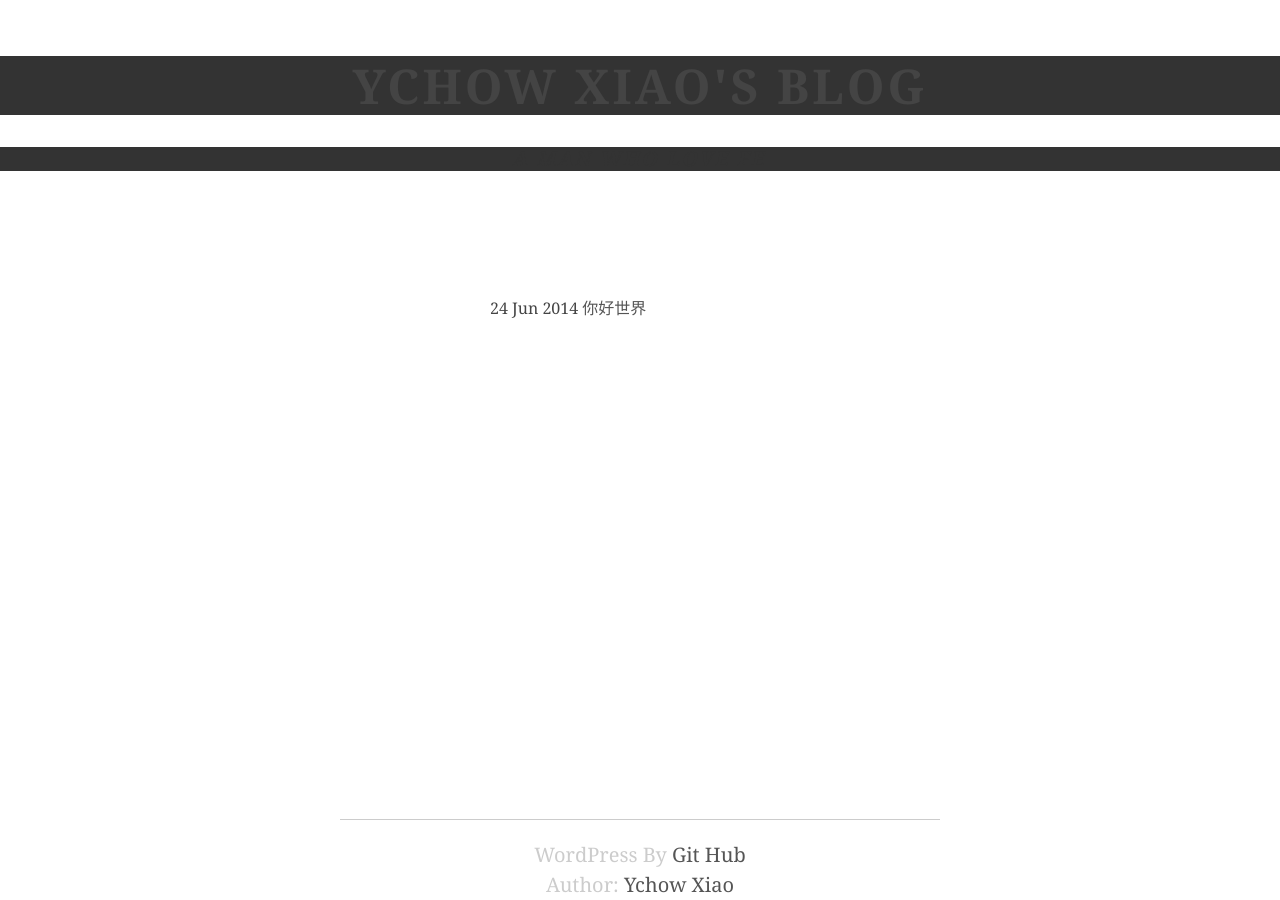
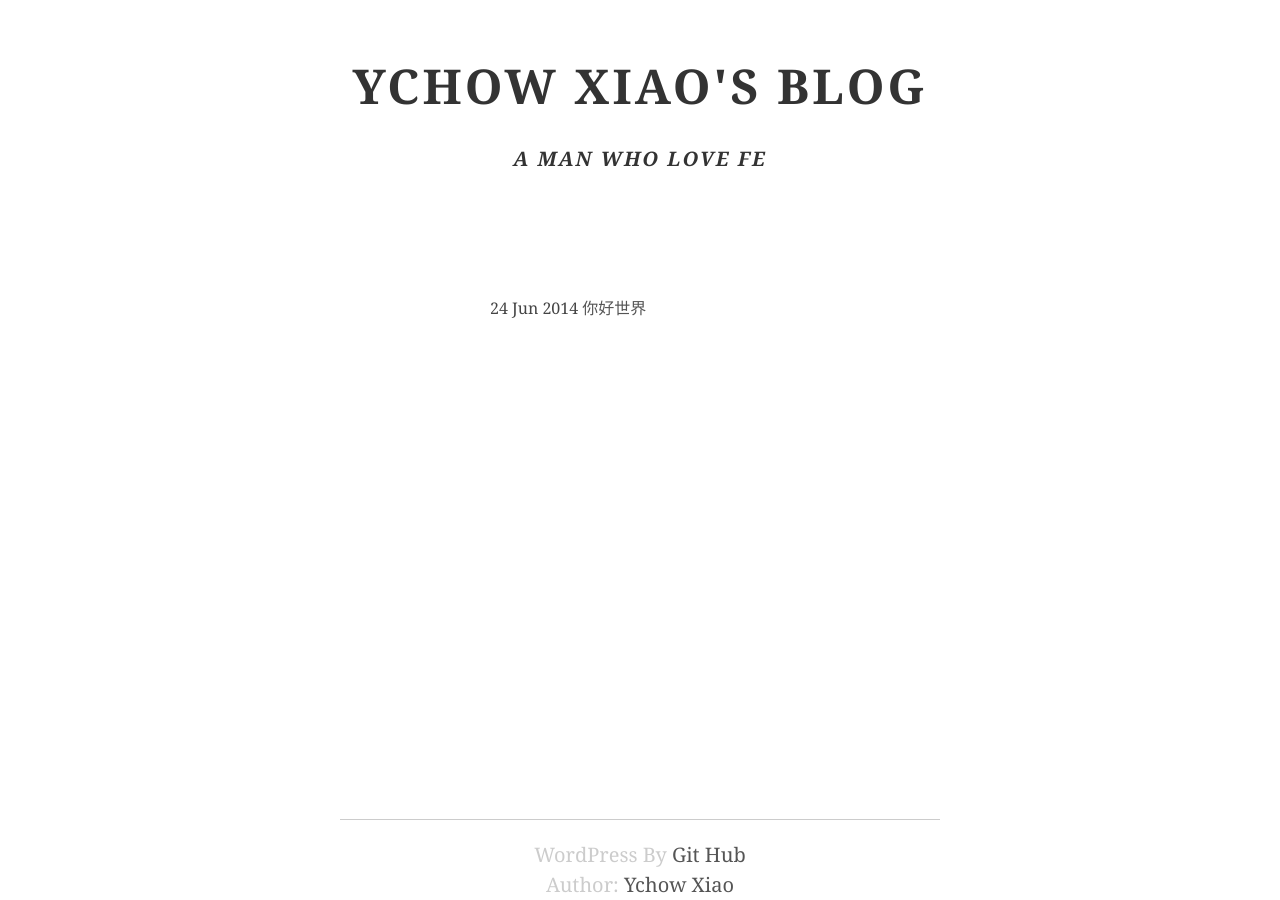
Before and after one commit to kai517/ychowxiao, a Jekyll site: the page built from index.html, in a window 1280 px wide. Built offline with Jekyll 4.4.1, drawn with Linux system fonts in a browser that asks for light colours.

Commit message:
Update main.css

```diff
--- a/css/main.css
+++ b/css/main.css
@@ -108,7 +108,7 @@ a:hover {
   color: #cc3311;
 }
 
-h1,h2{text-align: center;font-size: 48px;text-decoration:italic;background:rgb(51,51,51);line-height: 59px;letter-spacing:3px;text-transform:uppercase;}
+h1,h2{text-align: center;font-size: 48px;text-decoration:italic;color:rgb(51,51,51);line-height: 59px;letter-spacing:3px;text-transform:uppercase;}
 h2{letter-spacing:2px;font-style:italic;color:#333;font-size:20px;line-height:24px;}
 p{text-align: center;font-size: 20px;line-height: 30px;}
 ul{width:300px;margin:100px auto;}
```
